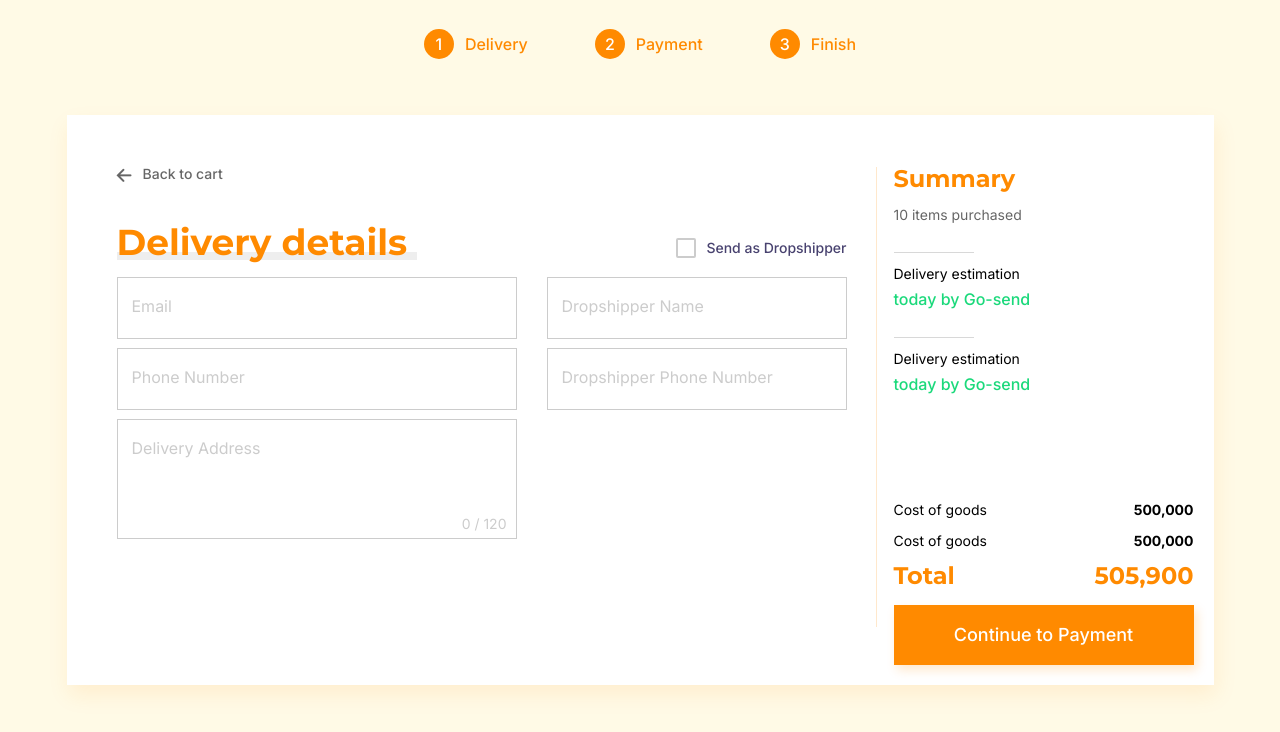
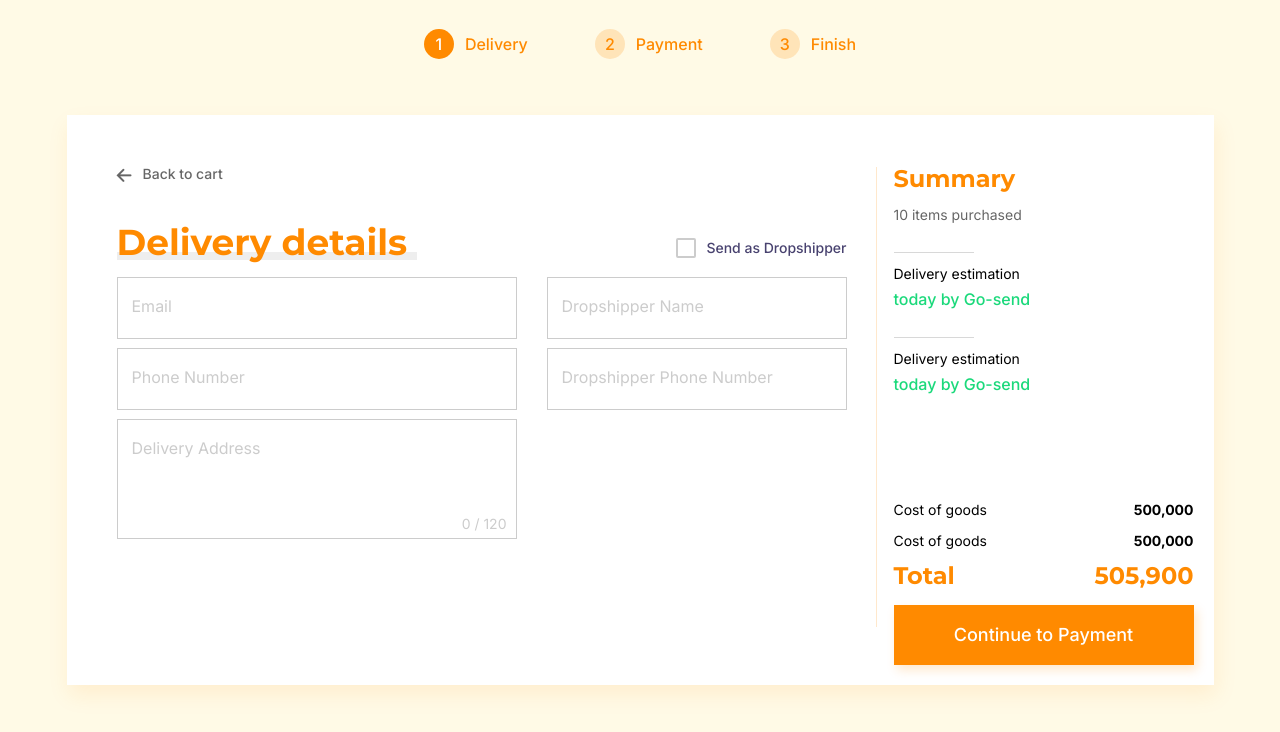
Before and after one commit to mahaldi/jakmall-technical-test, a Vue app: page /payment in a window 1280 px wide. Shown: the top 732 px of the page. Built offline with nearby package versions, Linux system fonts and the light colour scheme.

Commit message:
set current step stepper

```diff
--- a/src/components/stepper/index.vue
+++ b/src/components/stepper/index.vue
@@ -3,7 +3,7 @@
     <div v-for="(item, idx) in steps" class="stepper__step" :key="idx">
       <div
 				class="stepper__rounded jakmall-text jakmall-text--ft16 jakmall-text--medium jakmall-text--secondary jakmall-text--mg0"
-				:class="{'stepper__rounded--active' : item.step <= active}">{{ item.step }}</div>
+				:class="{'stepper__rounded--active' : item.step <= step}">{{ item.step }}</div>
       <div class="stepper__text jakmall-text jakmall-text--ft16 jakmall-text--medium jakmall-text--secondary jakmall-text--mg0">
         {{ item.text }}
       </div>
@@ -12,14 +12,19 @@
 </template>
 <script>
 export default {
+	props: {
+		step: {
+			default: 1,
+			type: Number
+		}
+	},
 	data() {
 		return {
 			steps : [
 				{ step: 1, text: 'Delivery'},
 				{ step: 2, text: 'Payment'},
 				{ step: 3, text: 'Finish'},
-			],
-			active : 3
+			]
 		}
 	}
 };
--- a/src/views/payment/index.vue
+++ b/src/views/payment/index.vue
@@ -2,7 +2,7 @@
   <div class="payment">
     <div class="payment__box">
 			<div class="payment__stepper-section">
-				<Stepper />
+				<Stepper :step="step"/>
 			</div>
 			<div class="payment__form-section">
 				<div class="payment__back" @click="step -= 1">
```
